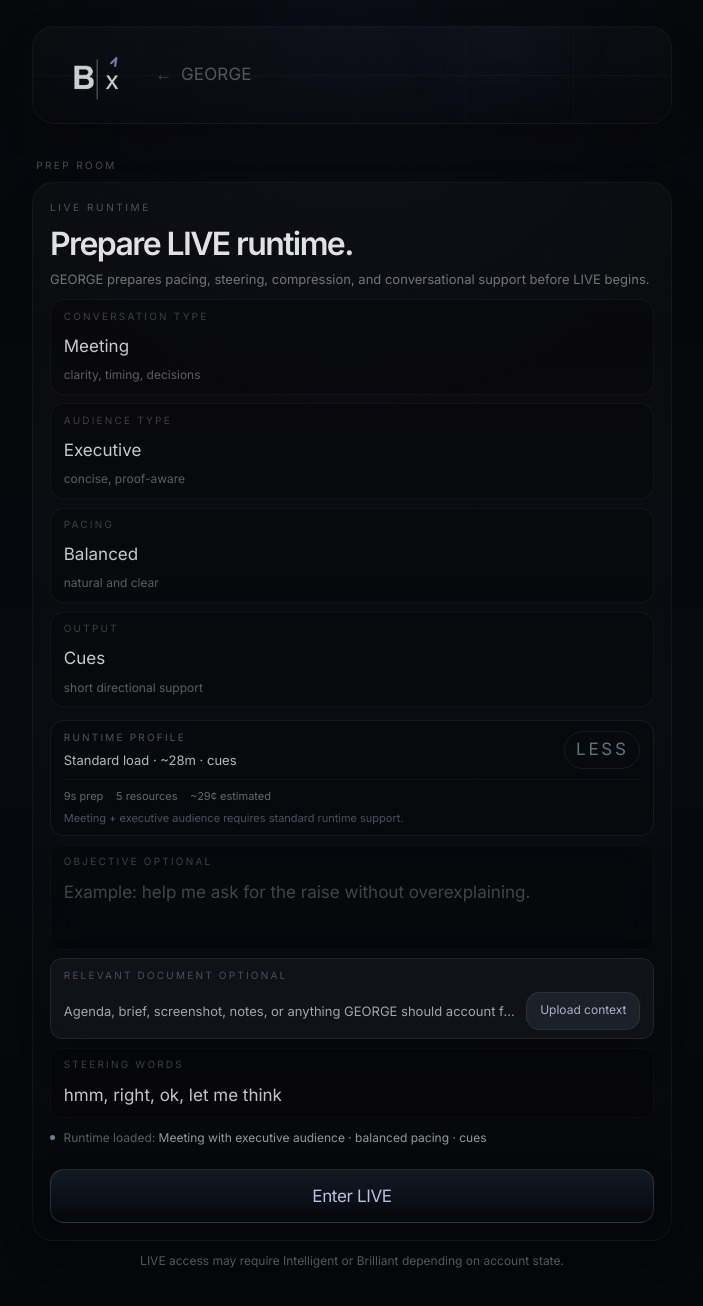
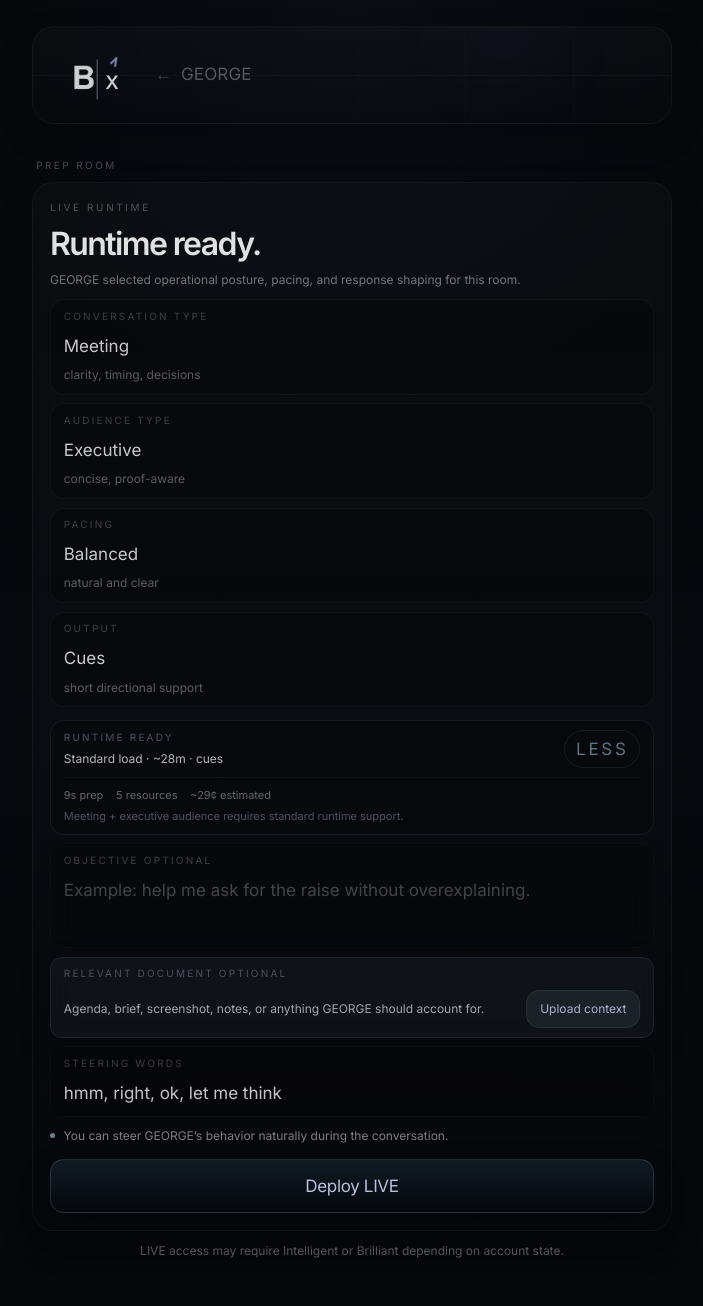
Before and after one commit to LesKemVal/ai-clarity, a Next.js app: page /george/live-entry in a window 1280 px wide. Shown: the top 1306 px of the page, without its empty margins (288-991 px from the left). Built offline with nearby package versions, Linux system fonts and the light colour scheme.

Commit message:
Refine LIVE steering helper copy

```diff
--- a/app/george/live-entry/LiveEntryClient.tsx
+++ b/app/george/live-entry/LiveEntryClient.tsx
@@ -309,8 +309,8 @@ export default function LiveEntryClient() {
   }, [resourceEstimate, editableResources])
 
   const loadedSummary = useMemo(() => {
-    return `${conversationType} with ${audienceType.toLowerCase()} audience · ${pacing.toLowerCase()} pacing · ${outputMode.toLowerCase()}`
-  }, [conversationType, audienceType, pacing, outputMode])
+    return `You can steer GEORGE’s behavior naturally during the conversation.`
+  }, [])
 
   useEffect(() => {
     let cancelled = false
@@ -515,12 +515,12 @@ export default function LiveEntryClient() {
         <section className="rounded-[1.25rem] border border-white/[0.04] bg-[linear-gradient(180deg,rgba(255,255,255,0.018),rgba(255,255,255,0.005))] p-3 shadow-[0_18px_54px_rgba(0,0,0,0.26)] sm:p-4">
           <div className="text-[10px] uppercase tracking-[0.26em] text-white/28">LIVE Runtime</div>
 
-          <h1 className="mt-3 text-[24px] font-semibold leading-[1.02] tracking-[-0.05em] text-white/88 sm:text-[32px]">
-            Prepare LIVE runtime.
+          <h1 className="mt-3 text-[17px] font-semibold leading-[1.02] tracking-[-0.05em] text-white/88 sm:text-[32px]">
+            Runtime ready.
           </h1>
 
-          <p className="mt-2 text-[13px] leading-5 text-white/42">
-            GEORGE prepares pacing, steering, compression, and conversational support before LIVE begins.
+          <p className="mt-2 text-[12px] leading-5 text-white/42">
+            GEORGE selected operational posture, pacing, and response shaping for this room.
           </p>
 
           {runtimeMotionContext && (
@@ -540,8 +540,8 @@ export default function LiveEntryClient() {
           <div className="mt-3 rounded-[0.82rem] border border-[#8FB6C9]/[0.09] bg-black/18 px-3 py-2">
             <div className="flex items-center justify-between gap-3">
               <div className="min-w-0">
-                <div className="text-[10px] uppercase tracking-[0.22em] text-[#D7DCFF]/34">Runtime profile</div>
-                <div className="mt-1 truncate text-[13px] text-white/70">
+                <div className="text-[10px] uppercase tracking-[0.22em] text-[#D7DCFF]/34">Runtime ready</div>
+                <div className="mt-1 truncate text-[12px] text-white/70">
                   {finalResourceEstimate.intensity} load · ~{finalResourceEstimate.runtimeMinutes}m · {liveAssistMode === 'lines' ? 'repeatable lines' : 'cues'}
                 </div>
               </div>
@@ -575,7 +575,7 @@ export default function LiveEntryClient() {
               onChange={(event) => setObjective(event.target.value)}
               rows={2}
               placeholder="Example: help me ask for the raise without overexplaining."
-              className="mt-2 w-full resize-none bg-transparent text-[15px] leading-6 text-white/76 outline-none placeholder:text-white/24"
+              className="mt-2 w-full resize-none bg-transparent text-[15px] leading-5 text-white/76 outline-none placeholder:text-white/24"
             />
           </label>
 
@@ -583,7 +583,7 @@ export default function LiveEntryClient() {
             <span className="block text-[10px] uppercase tracking-[0.22em] text-[#D7DCFF]/30">{prepDocumentPrompt.label}</span>
             <div className="mt-2 flex items-center justify-between gap-2">
               <div className="min-w-0">
-                <div className="truncate text-[13px] text-white/62">
+                <div className="truncate text-[12px] text-white/62">
                   {prepDocument ? prepDocument.name : prepDocumentPrompt.helper}
                 </div>
                 {prepDocument && (
@@ -638,17 +638,17 @@ export default function LiveEntryClient() {
           <div className="mt-2 flex items-center gap-2 text-[12px] leading-5 text-white/34">
             <span className="h-[5px] w-[5px] rounded-full bg-[#8FB6C9]/70 shadow-[0_0_12px_rgba(143,182,201,0.42)]" />
             <span>
-              Runtime loaded: <span className="text-white/58">{loadedSummary}</span>
+              <span className="text-white/48">{loadedSummary}</span>
             </span>
           </div>
 
-          <div className="mt-5 grid gap-2">
+          <div className="mt-3 grid gap-2">
             <button
               type="button"
               onClick={() => setShowPrepPreview(true)}
               className="min-h-[50px] rounded-[0.82rem] border border-[#8FB6C9]/[0.18] bg-[linear-gradient(180deg,rgba(18,28,38,0.92),rgba(5,8,13,0.98))] px-5 py-3 text-[14px] font-semibold tracking-[-0.02em] text-[#D7DCFF]/86 shadow-[0_18px_48px_rgba(0,0,0,0.34),inset_0_1px_0_rgba(255,255,255,0.045)] transition hover:scale-[1.01] hover:border-[#8FB6C9]/[0.28] hover:text-white"
             >
-              Enter LIVE
+              Deploy LIVE
             </button>
           </div>
 
```
